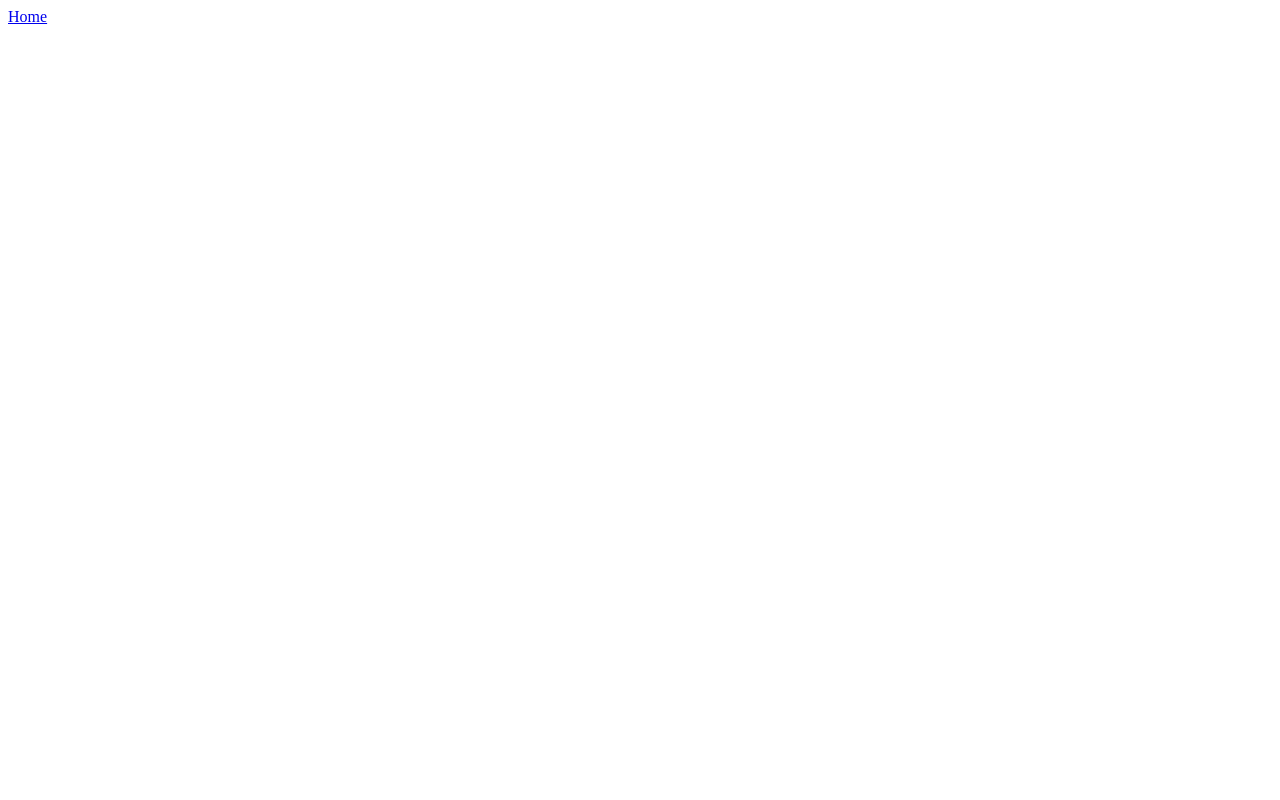
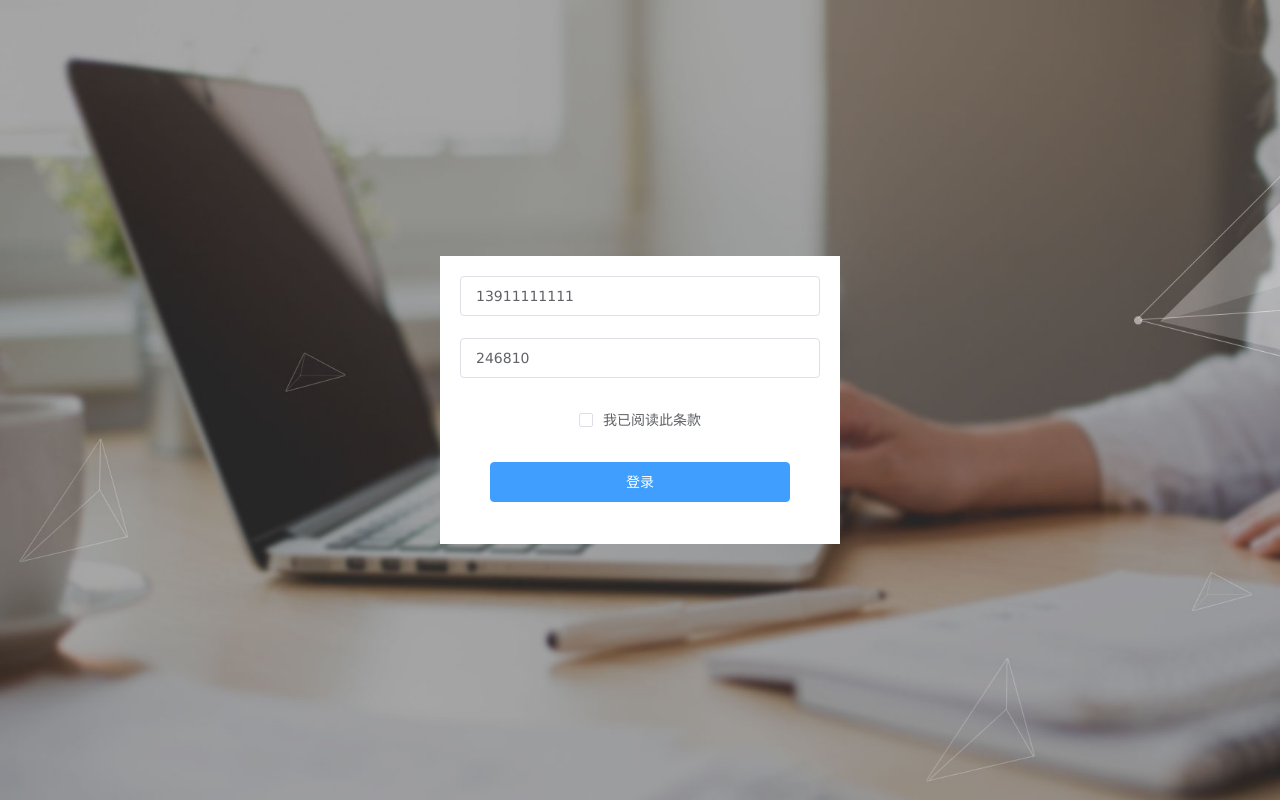
Before and after one commit to daiwell/vtie-hr-project, a Vue app: page /#/login in a window 1280 px wide. Built offline with nearby package versions, Linux system fonts and the light colour scheme.

Commit message:
完成login頁面的開發

```diff
--- a/package.json
+++ b/package.json
@@ -11,6 +11,10 @@
     "vite-plugin-vue2": "^2.0.0"
   },
   "dependencies": {
+    "axios": "^0.27.2",
+    "element-ui": "^2.15.8",
+    "less": "^4.1.2",
+    "less-loader": "^10.2.0",
     "vue": "2.6.14",
     "vue-router": "3.2.0",
     "vue-template-compiler": "^2.6.14",
--- a/src/App.vue
+++ b/src/App.vue
@@ -1,8 +1,5 @@
 <template>
   <div>
-    <nav>
-    <router-link to="/">Home</router-link>
-    </nav>
    <router-view />
   </div>
 </template>
--- /dev/null
+++ b/src/api/request.js
@@ -0,0 +1,14 @@
+import axios from 'axios';
+
+const request =axios.create({
+    baseURL:'http://api-toutiao-web.itheima.net',
+    timeout:5000
+})
+
+// request.interceptors.request(request=>{
+//     return request;
+// },err=>{
+
+//     return Promise.reject(err)
+// })
+export default request
--- /dev/null
+++ b/src/api/user.js
@@ -0,0 +1,9 @@
+import request from './request.js'
+
+export const loginApi =(data)=>{
+    return request({
+        method:'POST',
+        url:'/mp/v1_0/authorizations',
+        data
+    })
+}
--- a/src/components/Home/index.vue
+++ b/src/components/Home/index.vue
@@ -1,9 +1,5 @@
 <template>
   <div class="home-warp">
-    home
-    <hr />
-    <button @click="addCount(10)">+1</button>
-    <p>{{ $store.state.count }}</p>
   </div>
 </template>
 
--- a/src/main.js
+++ b/src/main.js
@@ -3,7 +3,8 @@ import App from "./App.vue"
 
 import router from './router/index.js'
 import store  from "./store";
-import axios from 'axios'
+
+import './styles/index.less'
 
 import ElementUI from 'element-ui';
 import 'element-ui/lib/theme-chalk/index.css';
--- a/src/router/index.js
+++ b/src/router/index.js
@@ -1,6 +1,6 @@
 import Vue from 'vue'
 import VueRouter from 'vue-router'
-import Home from '../components/Home/index.vue' // 引入 Home页面组件
+import Login from '@/views/login/index.vue' // 引入 Home页面组件
 
 // 注册路由插件
 Vue.use(VueRouter)
@@ -8,9 +8,9 @@ Vue.use(VueRouter)
 //
 const routes = [
     {
-        path: '/',
-        name: 'Home',
-        component: Home
+        path: '/login',
+        name: 'Login',
+        component: Login
     },
 ]
 
--- /dev/null
+++ b/src/styles/index.less
@@ -0,0 +1,14 @@
+body,div,dl,dt,dd,ul,ol,li,h1,h2,h3,h4,h5,h6,pre,code,form,fieldset,legend,input,button,textarea,p,blockquote,th,td { margin:0; padding:0; }
+body { background:#fff; color:#555; font-size:14px; font-family: Verdana, Arial, Helvetica, sans-serif; }
+td,th,caption { font-size:14px; }
+h1, h2, h3, h4, h5, h6 { font-weight:normal; font-size:100%; }
+address, caption, cite, code, dfn, em, strong, th, var { font-style:normal; font-weight:normal;}
+a { color:#555; text-decoration:none; }
+a:hover { text-decoration:underline; }
+img { border:none; }
+ol,ul,li { list-style:none; }
+input, textarea, select, button { font:14px Verdana,Helvetica,Arial,sans-serif; }
+table { border-collapse:collapse; }
+html {overflow-y: scroll;}
+
+.clearfix:after {content: "."; display: block; height:0; clear:both; visibility: hidden;}
--- /dev/null
+++ b/src/views/login/index.vue
@@ -0,0 +1,133 @@
+<template>
+  <div class="login-container">
+    <!--
+           配置用户表单验证规则
+            1、 给e-form 绑定model属性
+            2、 给el-form-item 绑定prop属性
+            3、 el-form 配置验证规则
+
+      -->
+    <el-form
+      class="form-warp"
+      :model="userInfo"
+      :rules="formRules"
+      ref="refForm"
+    >
+      <el-form-item prop="mobile">
+        <el-input v-model="userInfo.mobile"></el-input>
+      </el-form-item>
+      <el-form-item prop="code">
+        <el-input v-model="userInfo.code"></el-input>
+      </el-form-item>
+      <el-form-item prop="agree">
+        <el-checkbox v-model="userInfo.agree">我已阅读此条款</el-checkbox>
+      </el-form-item>
+      <el-form-item>
+        <el-button
+          class="submit_btn"
+          type="primary"
+          @click="onSubmit"
+          :loading="loginLoading"
+          >登录</el-button
+        >
+      </el-form-item>
+    </el-form>
+  </div>
+</template>
+
+
+<script>
+import { loginApi } from "@/api/user.js";
+export default {
+  data() {
+    return {
+      userInfo: {
+        mobile: "13911111111",
+        code: "246810",
+        agree: false,
+      },
+      loginLoading: false,
+      formRules: {
+        mobile: {
+          pattern: /^1[3|4|5|6|8|9]\d{9}$/,
+          required: true,
+          message: "手机号应该是11位",
+          trigger: "change",
+        },
+        code: {
+          pattern: /^\d{6}$/,
+          required: true,
+          message: "验证码应该为6位数",
+          trigger: "change",
+        },
+        agree: {
+          validator: (rule, value, callback) => {
+            if (value) {
+              //驗證通過即通過驗證
+              callback();
+            } else {
+              callback(new Error("请勾选"));
+            }
+          },
+          trigger: "change",
+        },
+      },
+    };
+  },
+  methods: {
+    onSubmit() {
+      if (this.userInfo.agree) {
+        this.$refs.refForm.validate((val, err) => {
+          if (!val) {
+            this.$message.error("检查输入是否正确");
+            return false;
+          } else {
+            this.loadLogin();
+          }
+        });
+      }
+      this.loginLoading = false;
+    },
+    async loadLogin() {
+      // 开启登陆中 loading...
+      this.loginLoading = true;
+      try {
+        const { data } = await loginApi(this.userInfo);
+        console.log(data);
+        // 登录成功
+        this.$message({
+          message: "登录成功",
+          type: "success",
+        });
+      } catch (error) {
+        this.$message.error("登录失败，手机号或验证码错误");
+      }
+    },
+  },
+};
+</script>
+
+<style lang="less" scoped>
+.login-container {
+  width: 100vw;
+  height: 100vh;
+  background: url("../../assets/login_bg.jpg");
+  background-size: cover;
+  display: flex;
+  justify-content: center;
+  align-items: center;
+  /deep/ .form-warp {
+    box-sizing: border-box;
+    text-align: center;
+    width: 400px;
+    background: white;
+    padding: 20px 20px;
+    .el-form-item__label {
+      color: white;
+    }
+    .submit_btn {
+      width: 300px;
+    }
+  }
+}
+</style>
--- a/vite.config.js
+++ b/vite.config.js
@@ -1,5 +1,15 @@
 import { createVuePlugin } from 'vite-plugin-vue2'
+import {resolve} from 'path'
+export default {
+  plugins: [createVuePlugin() ],
+  resolve: {
+    alias: [
+      {
+        find: '@', //指向的是src目录
+        replacement:resolve(__dirname,'src')
+      }
+    ],
+      // 忽略后缀名的配置选项, 添加 .vue 选项时要记得原本默认忽略的选项也要手动写入
+  },
 
-export default {
-  plugins: [createVuePlugin()]
 }
```
Also changed, not shown: src/assets/login_bg.jpg (added), 1 other file (tests, documents, lock files or other folders).
